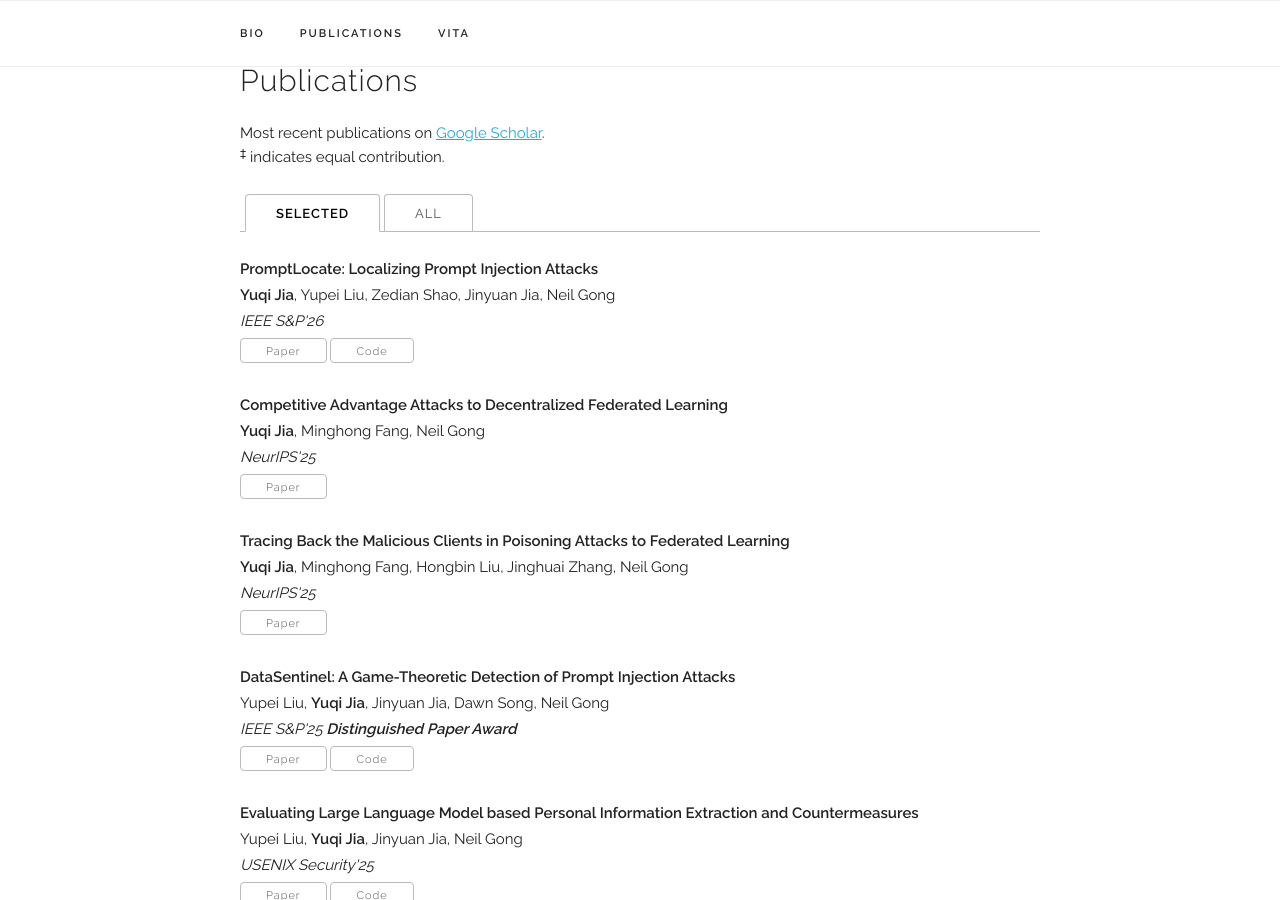
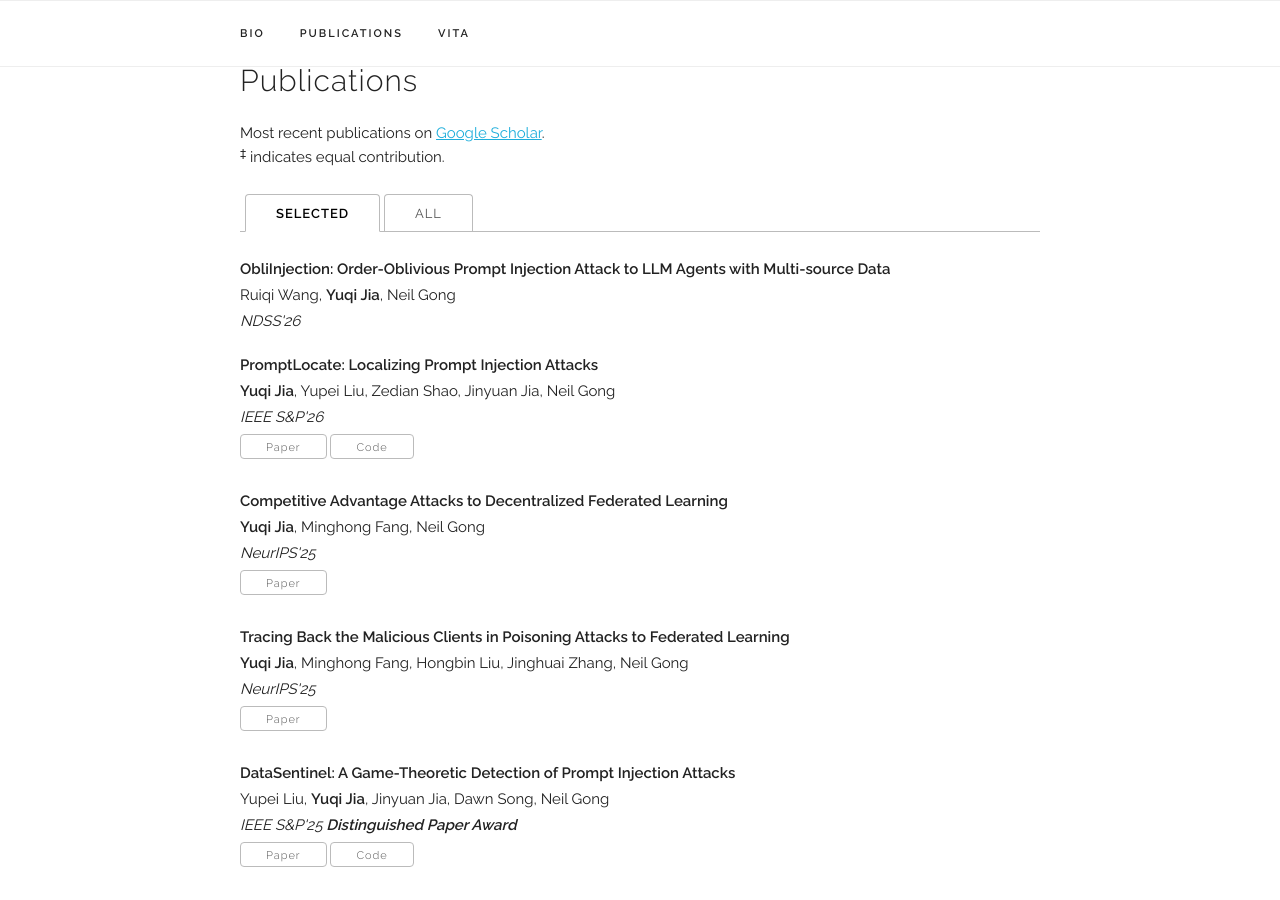
Before and after one commit to jyqhahah/jyqhahah.github.io, a Jekyll site: the page built from index.html, in a window 1280 px wide and 900 px high, scrolled down 782 px. Built offline with Jekyll 4.4.1, drawn with Linux system fonts in a browser that asks for light colours; some web fonts are replaced.

Commit message:
update pubs

```diff
--- a/_data/publications.yaml
+++ b/_data/publications.yaml
@@ -1,4 +1,9 @@
 papers:
+
+  - title: "ObliInjection: Order-Oblivious Prompt Injection Attack to LLM Agents with Multi-source Data"
+    authors: "Ruiqi Wang, <b>Yuqi Jia</b>, Neil Gong"
+    venue: "NDSS'26"
+    selected: y
 
   - title: "PromptLocate: Localizing Prompt Injection Attacks"
     authors: "<b>Yuqi Jia</b>, Yupei Liu, Zedian Shao, Jinyuan Jia, Neil Gong"
```
Also changed, not shown: 1 other file.
